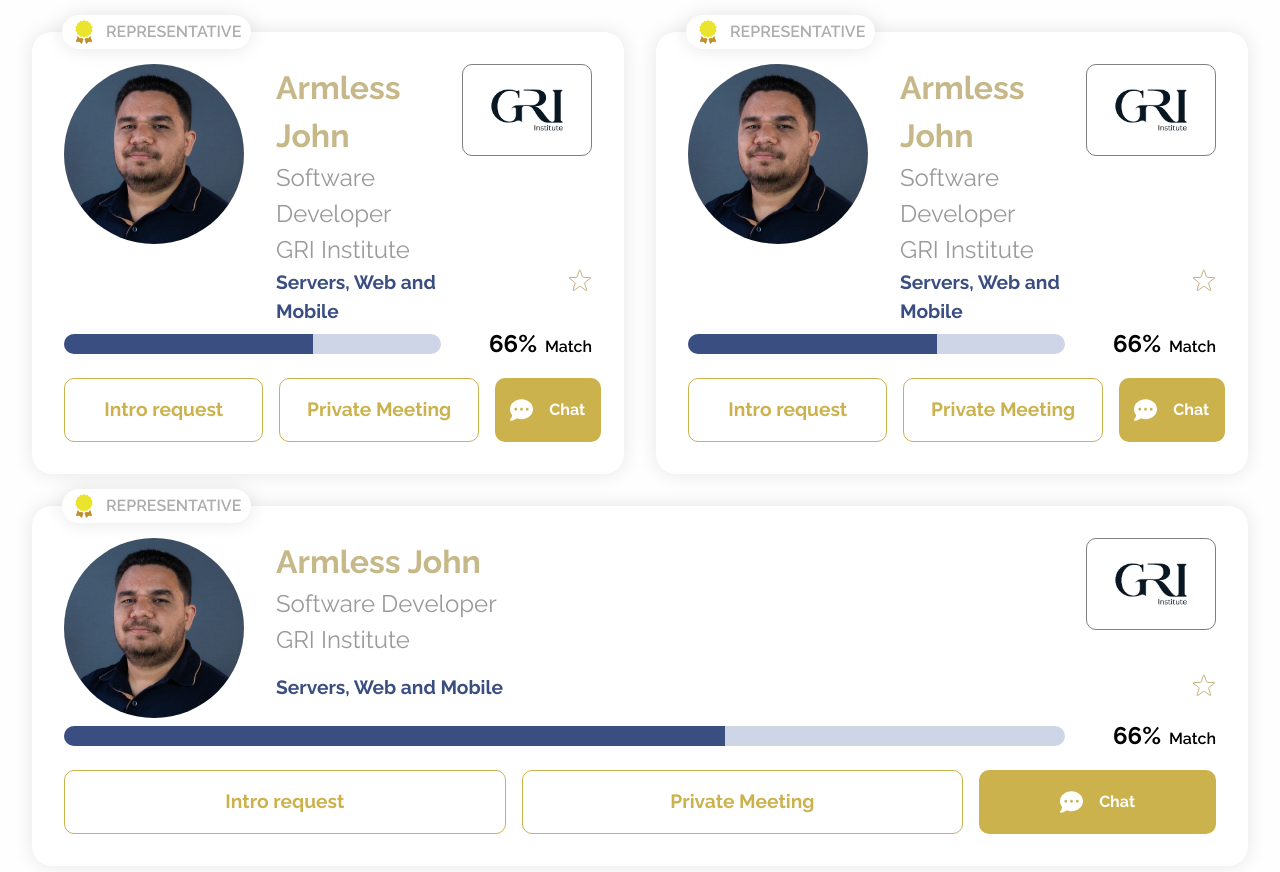
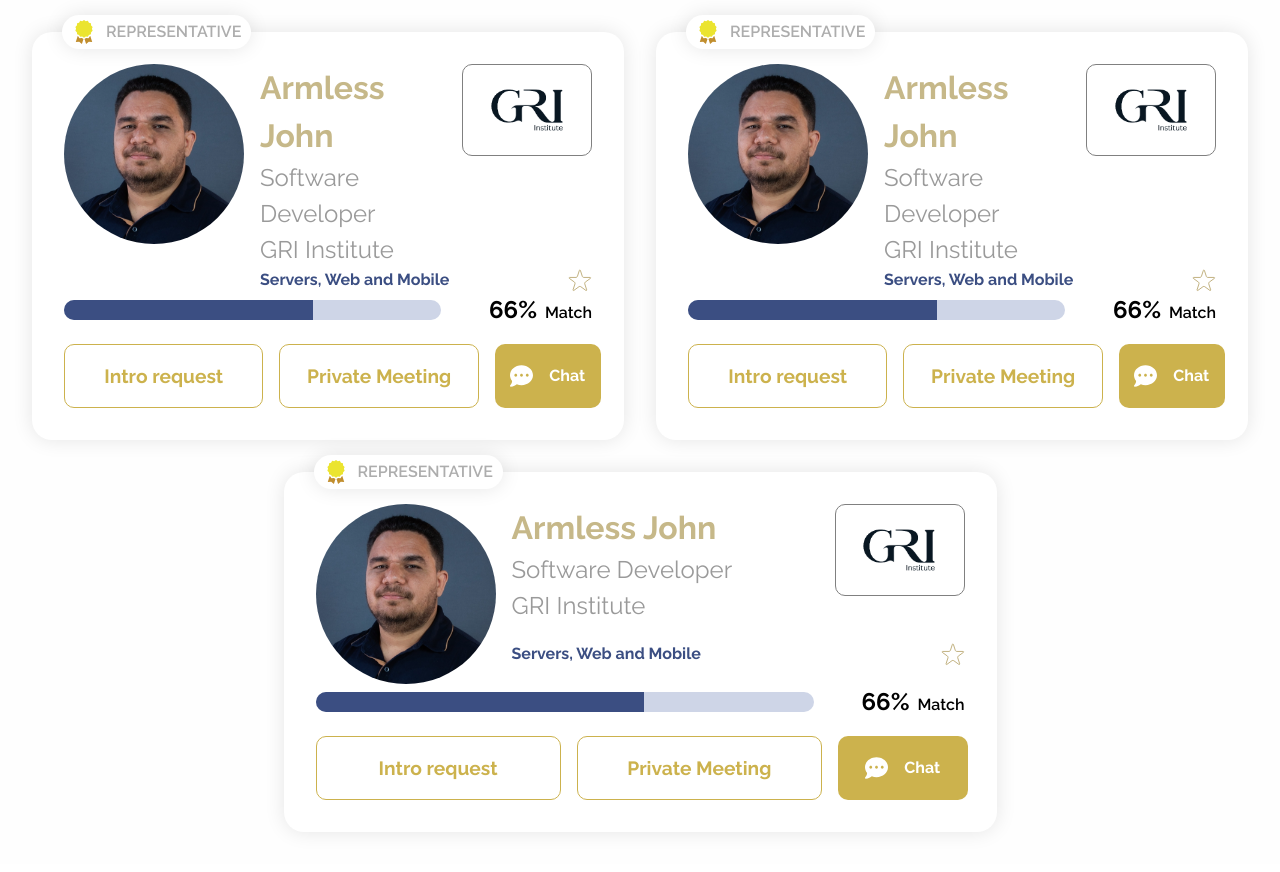
Before and after one commit to apeetec/componenteReact, a React (Vite) app: page / in a window 1280 px wide. Shown: the top 872 px of the page. Built offline with nearby package versions, Linux system fonts and the light colour scheme.

Commit message:
Commit incial

```diff
--- a/src/App.css
+++ b/src/App.css
@@ -40,9 +40,9 @@
   }
 }
 .flex-box{display: flex;flex-wrap: wrap;padding: 1rem;}
-.card-box{padding: 1rem;flex: 1 0 50%;}
+.card-box{padding: 1rem;flex: 1 0 50%;max-width: 745px;width: 100%;margin: 0 auto;}
 .card {background-color: #fff;padding: 2rem;width: 100%;margin: 0 auto;border-radius: 20px;position: relative;}
-.content{display: grid;grid-template-columns: 180px 1fr;grid-gap: 2rem;}
+.content{display: grid;grid-template-columns: 180px 1fr;grid-gap: 1rem;}
 .texts{display: grid;}
 .representative{position: absolute;display: flex;padding: 5px 10px;gap: 10px;background-color: #fff;left: 30px;border-radius: 20px;top: -17px;}
 .representative span{text-transform: uppercase;color: #adadad;font-weight: 600;}
@@ -52,7 +52,7 @@ h1{color: #c6b889;font-weight: 700;text-align: left;font-size: 2rem;}
 .logo-container{border: 1px solid grey;height: 92px;border-radius: 10px;overflow: hidden;float: right;padding: 12px;}
 .logo-container img{display: block;object-fit: contain;height: 100%;margin: 0 auto;}
 .single{display: grid;grid-template-columns: 2fr 130px;grid-gap: 10px;}
-.tools{color: #3b4e82;text-align: left;font-size: 1.2rem;font-weight: 700;}
+.tools{color: #3b4e82;text-align: left;font-size: 1rem;font-weight: 700;}
 .panel {grid-column: span 3 / span 3;grid-row-start: 3;display: flex;flex-direction: column;gap: 1rem;}
 .controls{display: flex;gap: 3rem;align-items: center;}
 .progress-bar{display: block;width: 100%;background-color: #ced5e7;border-radius: 16px;overflow: hidden;height: 20px;}
```
